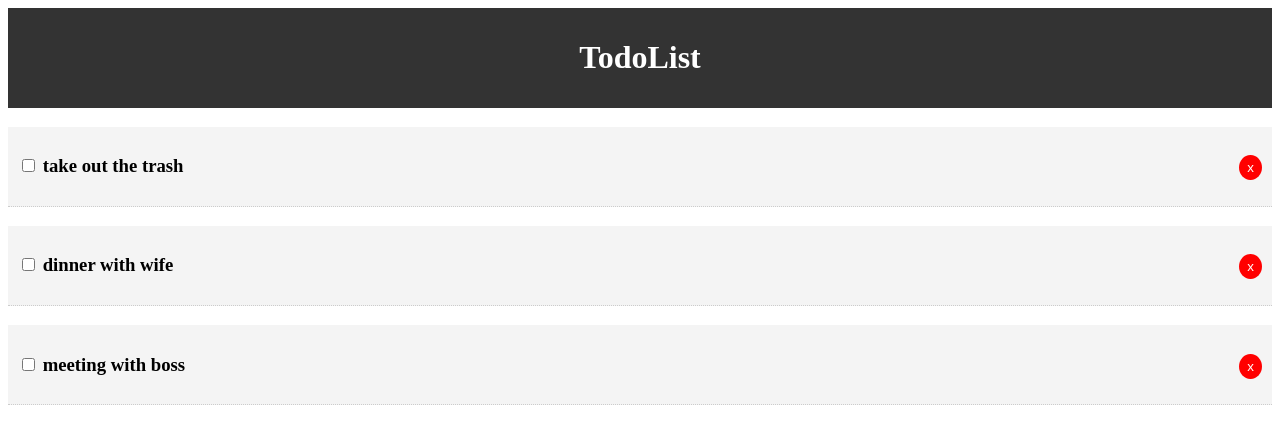
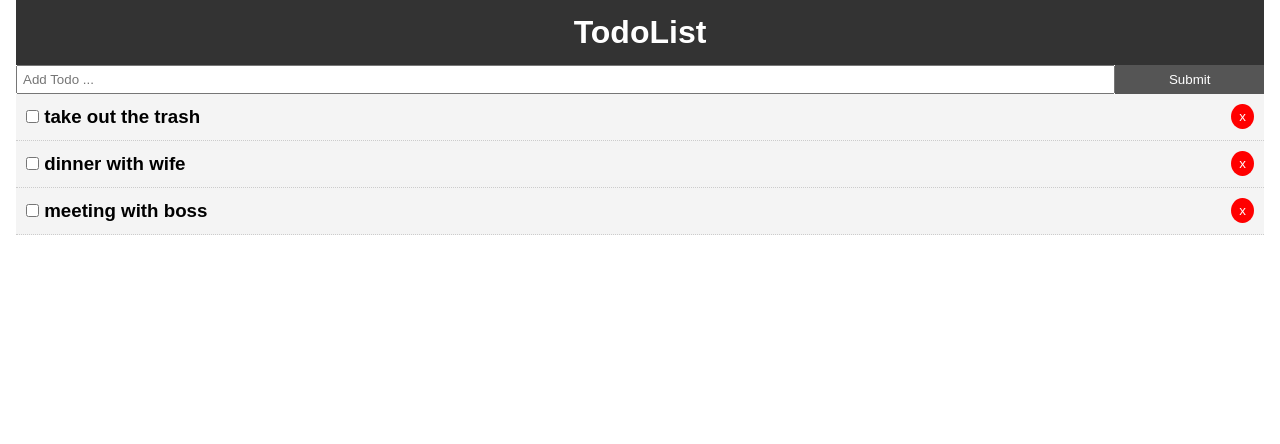
Before and after one commit to wesbragagt/todo_list, a React (Create React App) app in the folder reactapp/: page / in a window 1280 px wide. Shown: the top 444 px of the page. Built offline with nearby package versions, Linux system fonts and the light colour scheme.

Commit message:
added style to todo list

```diff
--- /dev/null
+++ b/reactapp/src/App.css
@@ -0,0 +1,32 @@
+* {
+    box-sizing: border-box;
+    margin: 0;
+    padding: 0;
+  }
+
+  body {
+    font-family: Arial, Helvetica, sans-serif;
+    line-height: 1.4;
+  }
+
+  a {
+    color: #333;
+    text-decoration: none;
+  }
+
+  .container {
+    padding: 0 1rem;
+  }
+
+  .btn {
+    display: inline-block;
+    border: none;
+    background: #555;
+    color: #fff;
+    padding: 7px 20px;
+    cursor: pointer;
+  }
+
+  .btn:hover {
+    background: #666;
+  }
--- a/reactapp/src/App.js
+++ b/reactapp/src/App.js
@@ -1,7 +1,8 @@
 import React, { Component } from "react";
-import Header from './components/layout/Header';
+import Header from "./components/layout/Header";
 import Todos from "./components/Todos";
-import { directive } from "@babel/types";
+import AddTodo from "./components/AddTodo";
+import "./App.css";
 class App extends Component {
     state = {
         todos: [
@@ -12,26 +13,36 @@
     };
     // Toggle Complete
 
-    markComplete = (id) => {
-        this.setState({ todos: this.state.todos.map(todo=>{
-            if(todo.id === id){
-                todo.completed = !todo.completed
-            }
-            return todo;
-        })})
+    markComplete = id => {
+        this.setState({
+            todos: this.state.todos.map(todo => {
+                if (todo.id === id) {
+                    todo.completed = !todo.completed;
+                }
+                return todo;
+            })
+        });
     };
     // Delete todo
-    delTodo = (id)=>{
-        this.setState({todos: [...this.state.todos.filter(todo => todo.id !== id)]});
-    }
+    delTodo = id => {
+        this.setState({
+            todos: [...this.state.todos.filter(todo => todo.id !== id)]
+        });
+    };
     render() {
         console.log(this.state.todos);
         return (
-            <div>
-                <Header />
-                <Todos delTodo={this.delTodo} markComplete={this.markComplete} todos={this.state.todos} />
+            <div className="App">
+                <div className="container">
+                    <Header />
+                    <AddTodo />
+                    <Todos
+                        delTodo={this.delTodo}
+                        markComplete={this.markComplete}
+                        todos={this.state.todos}
+                    />
+                </div>
             </div>
-
         );
     }
 }
--- /dev/null
+++ b/reactapp/src/components/AddTodo.js
@@ -0,0 +1,15 @@
+import React, { Component } from 'react'
+import { format } from 'url';
+
+export class AddTodo extends Component {
+    render() {
+        return (
+            <form style={{display: 'flex'}}>
+                <input type='text' name="title" placeholder="Add Todo ..." style={{flex: '10', padding: '5px'}}/>
+                <input type="submit" value="Submit" className="btn" style={{flex: '1'}}/>
+            </form>
+        )
+    }
+}
+
+export default AddTodo
```
